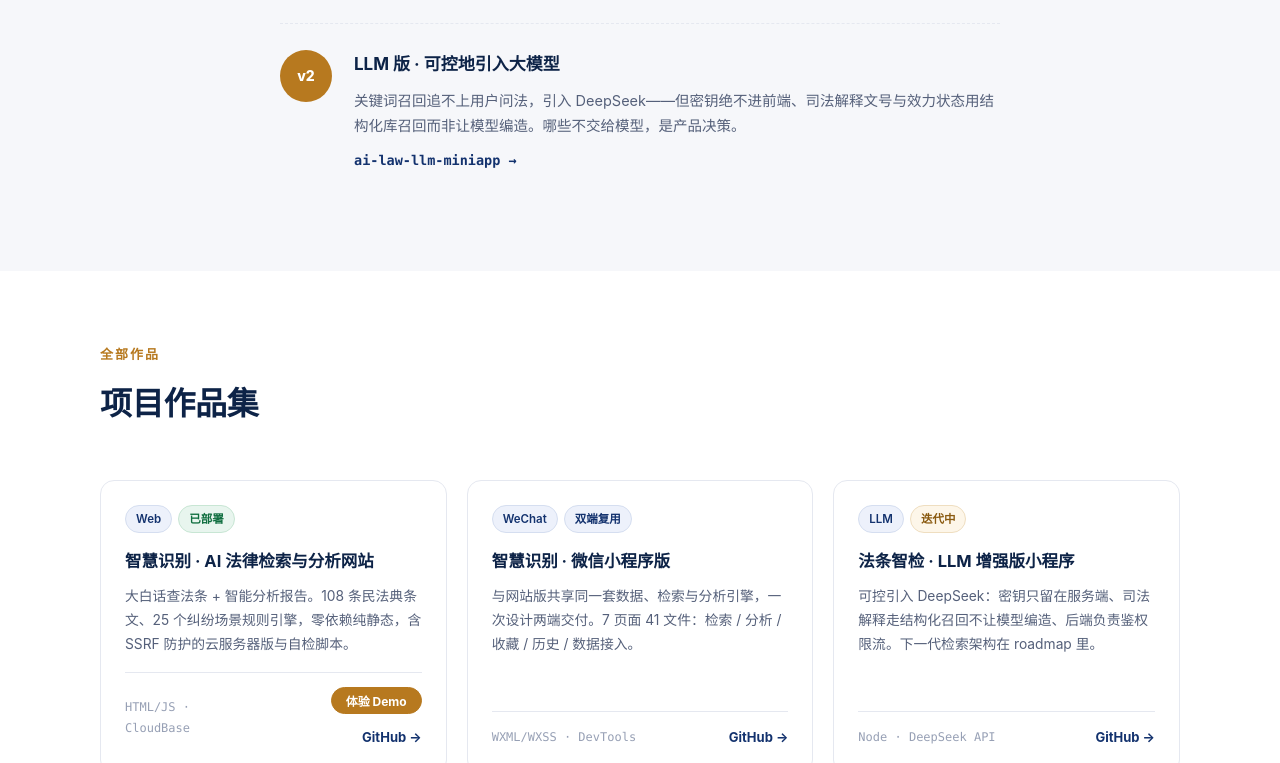
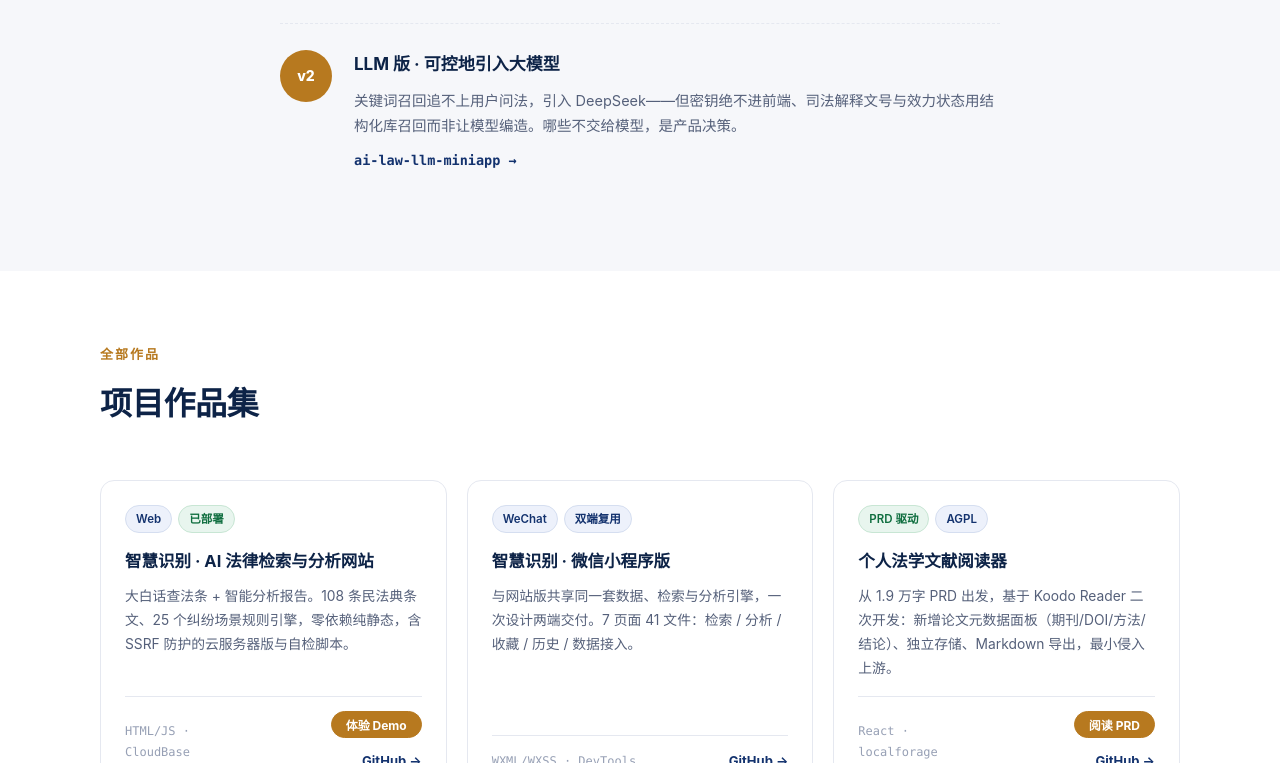
Before and after one commit to lemon150637/lemon150637.github.io, a plain HTML site: page index.html in a window 1280 px wide. Shown: the part 2037-2800 px from the top of the page. Drawn offline with Linux system fonts and the light colour scheme.

Commit message:
项目卡片精简为4个：移除LLM增强版小程序与数据流水线卡片（时间线叙事保留），统计数字同步 6→4

```diff
--- a/index.html
+++ b/index.html
@@ -29,7 +29,7 @@
       <h1 class="hero-title" data-i18n="hero.title">用 AI 把想法变成<br/><em>能上线的产品</em></h1>
       <p class="hero-sub" data-i18n="hero.sub">我不只写 PRD——从用户场景、产品文档，到数据流水线、双端开发、部署上线，全程用 AI 工具链交付。这里是我的全部作品。</p>
       <div class="hero-stats">
-        <div class="stat"><span class="stat-num">6</span><span class="stat-label" data-i18n="hero.stat1">个交付产品</span></div>
+        <div class="stat"><span class="stat-num">4</span><span class="stat-label" data-i18n="hero.stat1">个交付产品</span></div>
         <div class="stat"><span class="stat-num">3</span><span class="stat-label" data-i18n="hero.stat2">个平台形态</span></div>
         <div class="stat"><span class="stat-num">3</span><span class="stat-label" data-i18n="hero.stat3">个 Coze 智能体</span></div>
       </div>
--- a/script.js
+++ b/script.js
@@ -142,14 +142,6 @@ const DATA = {
       link: "https://github.com/lemon150637/ai-law-search-miniapp",
     },
     {
-      tags: ["LLM", { zh: "迭代中", en: "In iteration", cls: "tag-wip" }],
-      title: { zh: "法条智检 · LLM 增强版小程序", en: "Law Check · LLM-enhanced mini program" },
-      desc: { zh: "可控引入 DeepSeek：密钥只留在服务端、司法解释走结构化召回不让模型编造、后端负责鉴权限流。下一代检索架构在 roadmap 里。",
-              en: "Controlled DeepSeek integration: keys server-side only, judicial interpretations recalled from structured data, backend handles auth & rate-limiting." },
-      tools: "Node · DeepSeek API",
-      link: "https://github.com/lemon150637/ai-law-llm-miniapp",
-    },
-    {
       tags: [{ zh: "PRD 驱动", en: "PRD-driven", cls: "tag-live" }, "AGPL"],
       title: { zh: "个人法学文献阅读器", en: "Personal legal literature reader" },
       desc: { zh: "从 1.9 万字 PRD 出发，基于 Koodo Reader 二次开发：新增论文元数据面板（期刊/DOI/方法/结论）、独立存储、Markdown 导出，最小侵入上游。",
@@ -169,14 +161,6 @@ const DATA = {
       link: "https://github.com/lemon150637/literature-workbench-react",
       demo: "demo/workbench/index.html",
       demoEmoji: "序",
-    },
-    {
-      tags: ["Python", { zh: "数据流水线", en: "Data pipeline", cls: "" }],
-      title: { zh: "法条依据结构化数据流水线", en: "Law provision structuring pipeline" },
-      desc: { zh: "把裁判文书与法规原文变成结构化数据：抓取 → 清洗 → 条文切分 → 案例法条关联 → Excel 交付。检索产品的数据地基，多版本迭代痕迹完整保留。",
-              en: "Turns judgments and statutes into structured data: fetch → clean → segment → link cases to provisions → Excel. The data foundation under the search products." },
-      tools: "Python · openpyxl",
-      link: "https://github.com/lemon150637/law-clause-pipeline",
     },
   ],
 
```
